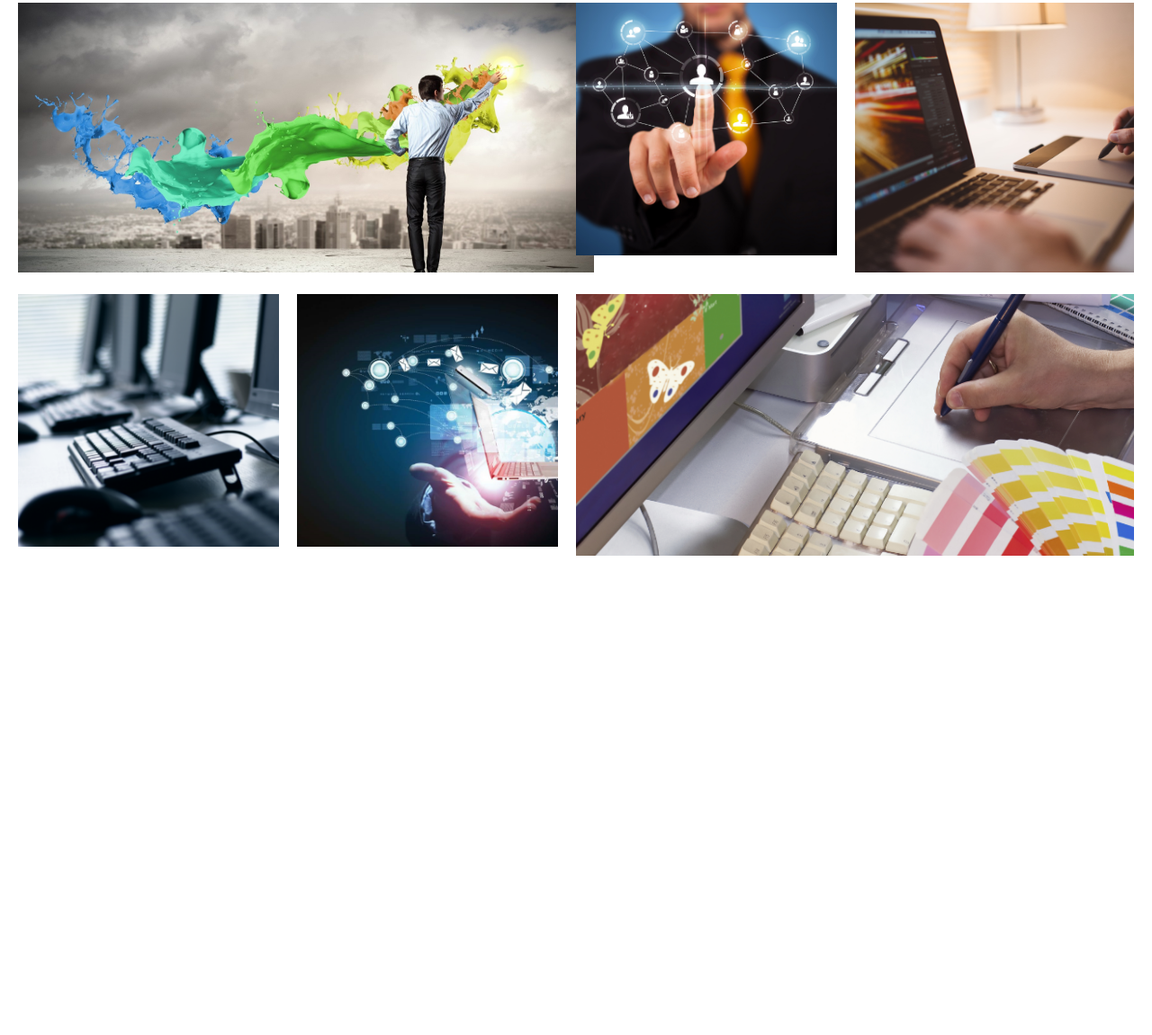
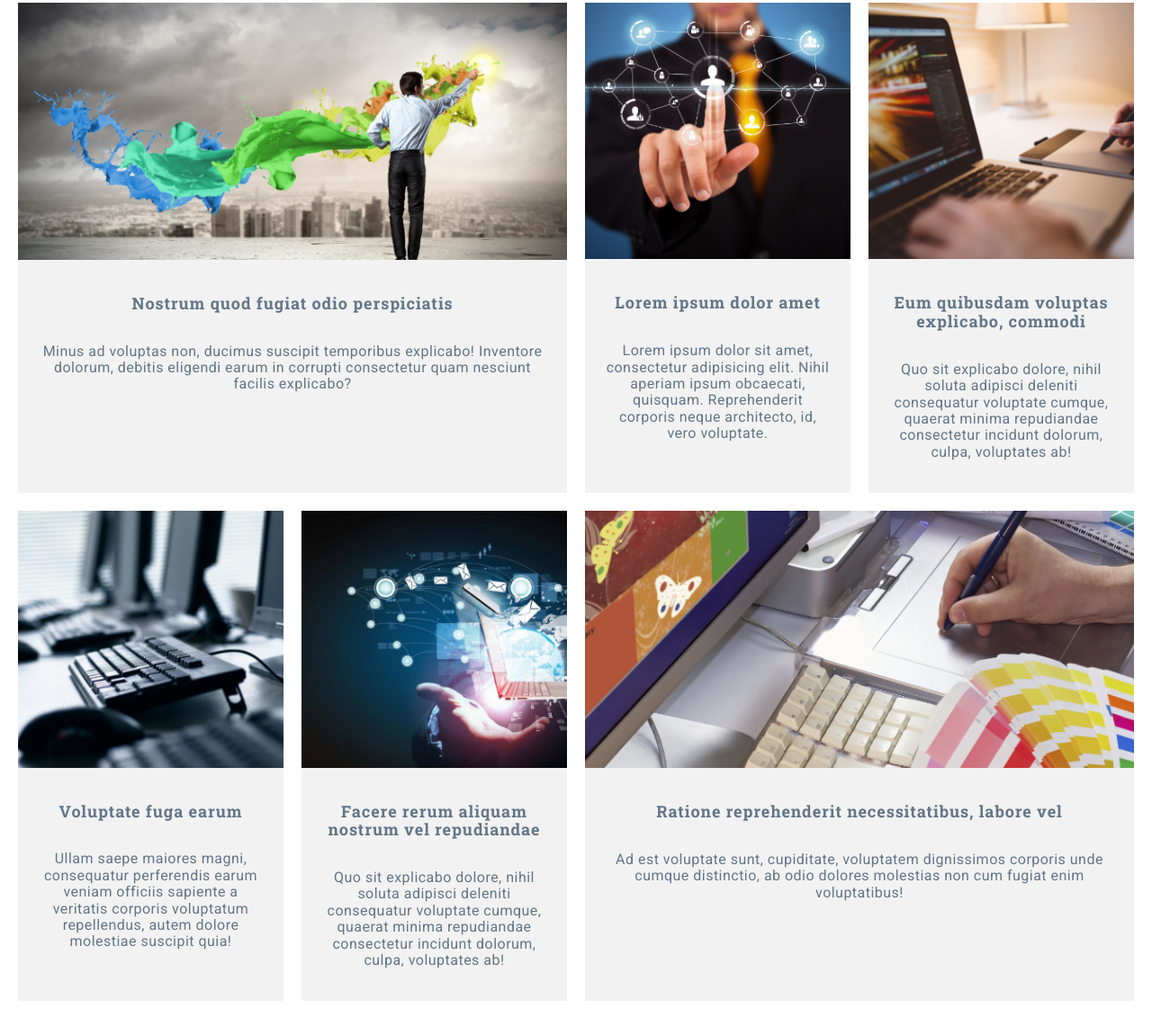
Before and after one commit to Vadim-Nikolaev/grid_template, a website: page index.html in a window 1280 px wide. Shown: the part 2714-3865 px from the top of the page at 90% size. Before the commit the page ends 3452 px from the top, so only its background shows below. Drawn offline with Linux system fonts and the light colour scheme.

Commit message:
work with fonts in caption

```diff
--- a/assets/scss/components/sections/_section-posts.scss
+++ b/assets/scss/components/sections/_section-posts.scss
@@ -28,7 +28,63 @@
     gap: $gap;
   }
 
+  &-item__link {
+  }
+
+  &-item__image {
+    display: flex;
+    align-content: center;
+    justify-content: center;
+    background-color: #2d3651;
+    img {
+      width: 100%;
+    }
+  }
+
+  &-item__caption {
+    display: grid;
+    align-content: center;
+    padding: $gap;
+    & h3 {
+      font-family: $font-header;
+      letter-spacing: 0.05em;
+      color: $color-gray;
+      font-size: 1.125rem;
+      text-align: center;
+      transition: color 0.5s;
+    }
+
+    & p {
+      font-family: $font-main;
+      text-align: center;
+      color: $color-gray;
+      letter-spacing: 0.03em;
+      transition: color 0.5s;
+      line-height: 1.15;
+    }
+  }
+
   &__item {
+    background-color: lighten($color-gray-light, 5%);
+    transition: background-color 0.5s;
+    overflow: hidden;
+
+    &:hover {
+      background-color: darken($color-gray-light, 5%);
+
+      .posts-item__image img {
+        transform: scale(1.1);
+        transition: 0.5s;
+      }
+
+      h3 {
+        color: $color-primary;
+      }
+      p {
+        color: $color-primary;
+      }
+    }
+
     &:nth-of-type(1) {
       grid-area: p1;
     }
@@ -53,16 +109,4 @@
       grid-area: p6;
     }
   }
-
-  &-item__image {
-    display: flex;
-    align-content: center;
-    justify-content: center;
-    img {
-      width: 100%;
-    }
-  }
-
-  &-item__link {
-  }
 }
--- a/index.html
+++ b/index.html
@@ -191,38 +191,76 @@
       <div class="posts__grid">
         <aricle class="posts__item">
           <a class="posts-item__link" href="#">
-            <div class="post-item__image"><img src="assets/img/img-post-1.png" alt="post image"></div>
-            <div class="post-item__caption"></div>
+            <div class="posts-item__image"><img src="assets/img/img-post-1.png" alt="post image"></div>
+            <div class="posts-item__caption">
+              <h3>Nostrum quod fugiat odio perspiciatis</h3>
+              <p>Minus ad voluptas non, ducimus suscipit temporibus explicabo! Inventore dolorum, debitis eligendi earum
+                in
+                corrupti consectetur quam nesciunt facilis explicabo?</p>
+            </div>
           </a>
         </aricle>
         <aricle class="posts__item">
           <a class="posts-item__link" href="#">
             <div class="posts-item__image"><img src="assets/img/img-post-2.png" alt="post image"></div>
-            <div class="posts-item__caption"></div>
+            <div class="posts-item__caption">
+              <h3>Lorem ipsum dolor amet</h3>
+              <p>Lorem ipsum dolor sit amet,
+                consectetur adipisicing elit. Nihil
+                aperiam ipsum obcaecati, quisquam.
+                Reprehenderit corporis neque
+                architecto, id, vero voluptate.</p>
+            </div>
           </a>
         </aricle>
         <aricle class="posts__item">
           <a class="posts-item__link" href="#">
-            <div class="post-item__image"><img src="assets/img/img-post-3.png" alt="post image"></div>
-            <div class="posts-item__caption"></div>
+            <div class="posts-item__image"><img src="assets/img/img-post-3.png" alt="post image"></div>
+            <div class="posts-item__caption">
+              <h3>Eum quibusdam voluptas explicabo, commodi</h3>
+              <p>Quo sit explicabo dolore, nihil soluta
+                adipisci deleniti consequatur voluptate
+                cumque, quaerat minima repudiandae
+                consectetur incidunt dolorum, culpa,
+                voluptates ab!</p>
+            </div>
           </a>
         </aricle>
         <aricle class="posts__item">
           <a class="posts-item__link" href="#">
             <div class="posts-item__image"><img src="assets/img/img-post-4.png" alt="post image"></div>
-            <div class="posts-item__caption"></div>
+            <div class="posts-item__caption">
+              <h3>Voluptate fuga earum</h3>
+              <p>Ullam saepe maiores magni,
+                consequatur perferendis earum
+                veniam officiis sapiente a veritatis
+                corporis voluptatum repellendus,
+                autem dolore molestiae suscipit quia!</p>
+            </div>
           </a>
         </aricle>
         <aricle class="posts__item">
           <a class="posts-item__link" href="#">
             <div class="posts-item__image"><img src="assets/img/img-post-5.png" alt="post image"></div>
-            <div class="posts-item__caption"></div>
+            <div class="posts-item__caption">
+              <h3>Facere rerum aliquam nostrum vel repudiandae</h3>
+              <p>Quo sit explicabo dolore, nihil soluta
+                adipisci deleniti consequatur voluptate
+                cumque, quaerat minima repudiandae
+                consectetur incidunt dolorum, culpa,
+                voluptates ab!</p>
+            </div>
           </a>
         </aricle>
         <aricle class="posts__item">
           <a class="posts-item__link" href="#">
             <div class="posts-item__image"><img src="assets/img/img-post-6.png" alt="post image"></div>
-            <div class="posts-item__caption"></div>
+            <div class="posts-item__caption">
+              <h3>Ratione reprehenderit necessitatibus, labore vel</h3>
+              <p>Ad est voluptate sunt, cupiditate, voluptatem dignissimos corporis unde cumque distinctio, ab odio
+                dolores
+                molestias non cum fugiat enim voluptatibus!</p>
+            </div>
           </a>
         </aricle>
       </div>
```
Also changed, not shown: assets/css/style.css.
